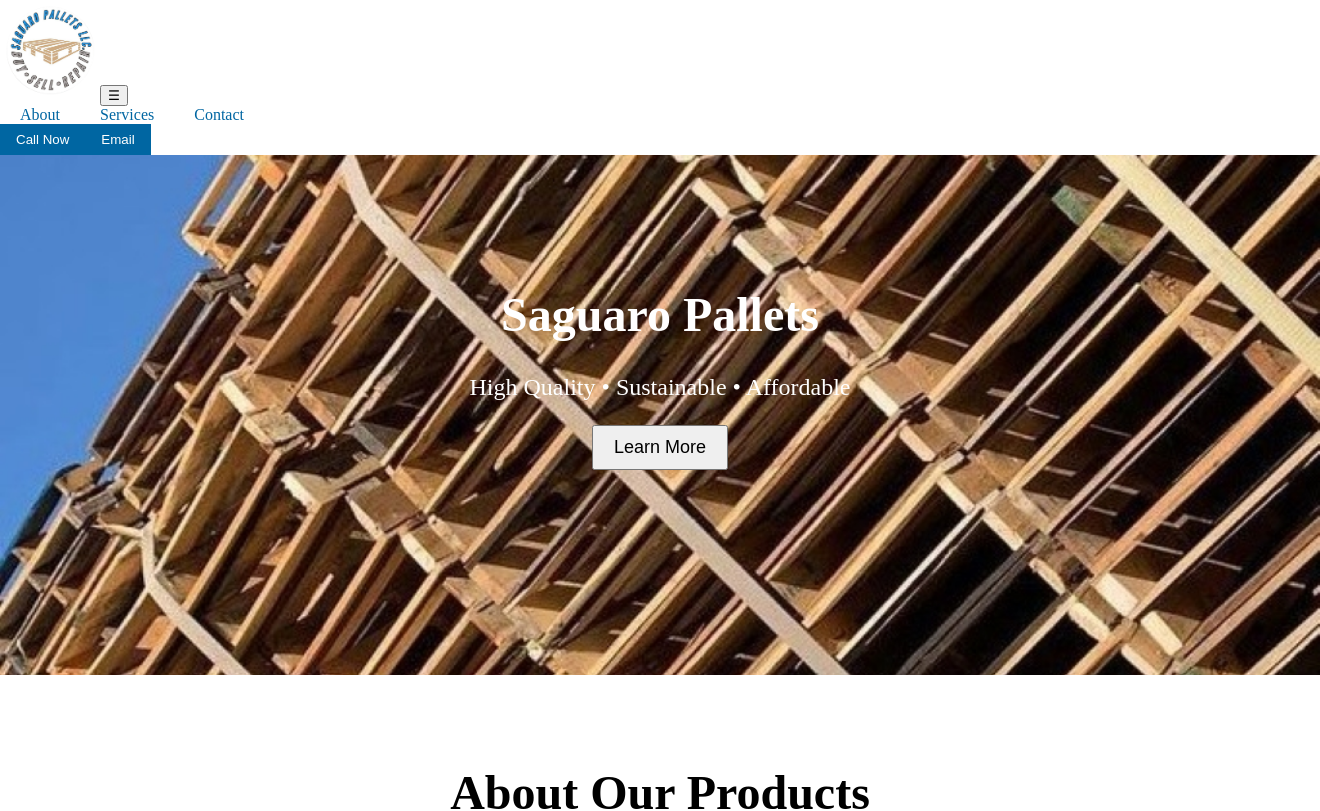
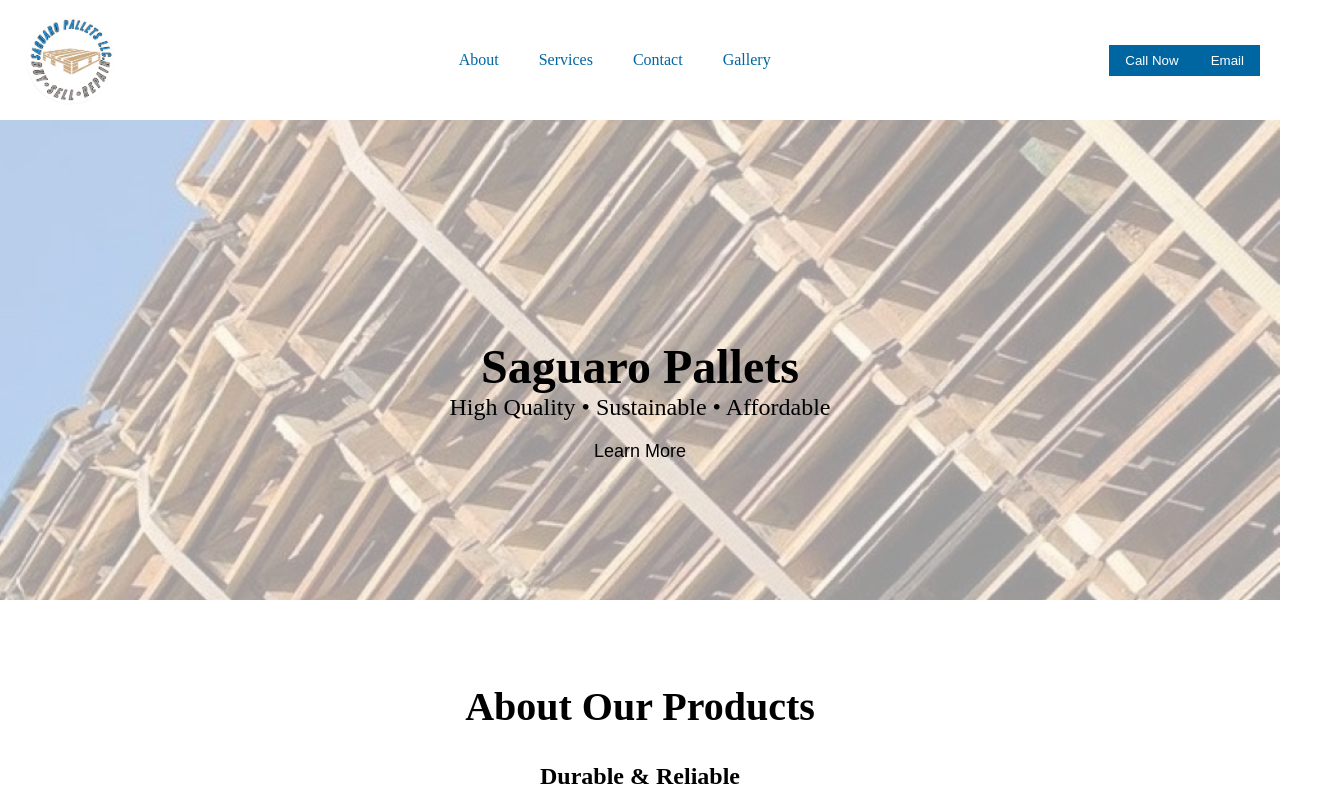
Before and after one commit to RangelDan/saguaro-pallets, a Next.js app: page / in a window 1280 px wide. Shown: the top 811 px of the page, 1320 px wide, since content can reach past the window. Built offline with nearby package versions, Linux system fonts and the light colour scheme.

Commit message:
polishing navbar

```diff
--- a/src/components/calltoaction/CallToAction.js
+++ b/src/components/calltoaction/CallToAction.js
@@ -6,7 +6,7 @@
       background: 'green',
       color: '#fff'
     }}>
-      <h1 style={{fontSize: '4rem'}}>Call now for a free quote!</h1>
+      <h1 style={{fontSize: '3rem'}}>Call now for a free quote!</h1>
       <h2 style={{fontSize: '2rem'}}>Best Prices Guaranteed</h2>
       <button style={{fontSize: '18px', padding: '10px 20px'}}>Call Now</button>
     </div>
--- a/src/components/centertextsection/CenterTextSection.js
+++ b/src/components/centertextsection/CenterTextSection.js
@@ -4,9 +4,10 @@
       textAlign: 'center',
       backgroundColor: '#fff',
       padding: '50px 20px',
-      width: '100%'
+      width: '100%',
+      boxSizing: 'border-box',
     }}>
-      <h2 style={{fontSize: '3rem'}}>About Our Products</h2>
+      <h2 style={{fontSize: '2.5rem'}}>About Our Products</h2>
       <h3 style={{fontSize: '1.5rem'}}>Durable & Reliable</h3>
       <p style={{fontSize: '18px'}}>Our pallets are designed to withstand the rigors of heavy use, ensuring longevity and reliability.</p>
       <hr />
--- a/src/components/contactform/ContactForm.js
+++ b/src/components/contactform/ContactForm.js
@@ -3,7 +3,8 @@
     <div style={{
       background: '#f8f8f8',
       padding: '20px',
-      textAlign: 'center'
+      textAlign: 'center',
+      boxSizing: 'border-box',
     }}>
       <h2>Contact Us</h2>
       <form action="/submit_form" method="POST" style={{ textAlign: 'center' }}>
--- a/src/components/footer/Footer.js
+++ b/src/components/footer/Footer.js
@@ -4,7 +4,8 @@
       backgroundColor: '#333',
       color: 'white',
       textAlign: 'center',
-      padding: '20px'
+      padding: '20px',
+      boxSizing: 'border-box',
     }}>
       <a href="https://facebook.com" target="_blank" style={{ margin: '0 10px' }}>
         <img src="/facebook-icon.png" alt="Facebook" style={{ width: '24px', verticalAlign: 'middle' }} />
--- a/src/components/herosection/HeroSection.js
+++ b/src/components/herosection/HeroSection.js
@@ -1,25 +1,26 @@
-// components/HeroSection.js
+import Image from 'next/image';
+import styles from './HeroSection.module.css';
+
 const HeroSection = () => (
-    <div style={{
-      background: "url('/loaded.jpg') no-repeat center center",
-      backgroundSize: 'cover',
-      backgroundColor: 'black',
-      color: '#fff',
-      textAlign: 'center',
-      padding: '100px 20px',
-      height: '40vh',
-      width: '100%'
-    }}>
-      <h1 style={{fontSize: '3rem', color: 'light grey'}}>Saguaro Pallets</h1>
-      <p style={{fontSize: '1.5rem', color: 'light grey'}}>High Quality • Sustainable • Affordable</p>
-      <button style={{
-        fontSize: '18px',
-        color: 'light grey',
-        padding: '10px 20px'
-        }}>
-          Learn More
-        </button>
+  <div className={styles.heroContainer}>
+    <div className={styles.backgroundImage}>
+      <Image
+        src="/loaded.jpg"
+        alt="Background"
+        layout="fill"
+        objectFit="cover"
+        priority
+      />
     </div>
-  );
 
-  export default HeroSection;
+    <div className={styles.contentLayer}>
+      <h1 className={styles.title}>Saguaro Pallets</h1>
+      <p className={styles.subtitle}>High Quality • Sustainable • Affordable</p>
+      <button className={styles.button}>
+        Learn More
+      </button>
+    </div>
+  </div>
+);
+
+export default HeroSection;
--- /dev/null
+++ b/src/components/herosection/HeroSection.module.css
@@ -0,0 +1,47 @@
+.heroContainer {
+    position: relative;
+    text-align: center;
+    height: 60vh;
+    width: 100%;
+    overflow: hidden;
+  }
+
+  .backgroundImage {
+    position: absolute;
+    top: 0;
+    left: 0;
+    width: 100%;
+    height: 100%;
+    object-fit: cover;
+    opacity: 0.4;
+  }
+
+  .contentLayer {
+    position: relative;
+    padding: 50px 20px;
+    z-index: 2;
+    display: flex;
+    flex-direction: column;
+    justify-content: center;
+    height: 100%;
+    color: black;
+  }
+
+  .title {
+    font-size: 3rem;
+    margin: 0;
+  }
+
+  .subtitle {
+    font-size: 1.5rem;
+    margin: 0;
+  }
+
+  .button {
+    font-size: 18px;
+    padding: 10px 20px;
+    border: none;
+    background-color: transparent;
+    color: black;
+    margin: 10px;
+  }
--- a/src/components/imagesection/ImageSection.js
+++ b/src/components/imagesection/ImageSection.js
@@ -4,7 +4,8 @@
       display: 'flex',
       flexWrap: 'wrap',
       padding: '20px',
-      justifyContent: 'space-between'
+      justifyContent: 'space-between',
+      boxSizing: 'border-box',
     }}>
       <div style={{
         flex: '1 1 30%',
--- a/src/components/navbar/Navbar.js
+++ b/src/components/navbar/Navbar.js
@@ -1,188 +1,7 @@
-// // components/Navbar.js
-// const Navbar = () => (
-//     <div style={{
-//       display: 'flex',
-//       justifyContent: 'space-between',
-//       alignItems: 'center',
-//       padding: '10px 20px',
-//       background: '#fff',
-//       color: '#fff',
-//       width: '100%'
-//     }}>
-//       <img src="/saglogo.png" alt="Company Logo" style={{height: '150px', width: '150px'}}/>
-//       <div>
-//         <button style={{
-//           color: '#fff',
-//           background: '#0066A2',
-//           border: 'none',
-//           padding: '8px 16px',
-//           cursor: 'pointer',
-//           display: 'block',
-//           marginBottom: '5px',
-//         }}>
-//           Call Now
-//         </button>
-//         <button style={{
-//           color: '#fff',
-//           background: '#0066A2',
-//           border: 'none',
-//           padding: '8px 16px',
-//           cursor: 'pointer',
-//           display: 'block'
-//         }}>
-//           Email
-//         </button>
-//       </div>
-//     </div>
-//   );
-
-//   export default Navbar;
-
-
-// components/Navbar.js
-// const Navbar = () => (
-//   <div style={{
-//     display: 'flex',
-//     justifyContent: 'space-between',
-//     alignItems: 'center',
-//     padding: '10px 20px',
-//     background: '#fff',
-//     color: '#333', // Changed for visibility on white background
-//     width: '100%'
-//   }}>
-//     <img src="/saglogo.png" alt="Company Logo" style={{height: '100px', width: '100px'}}/> {/* Adjusted height for balance */}
-//     <div style={{ flexGrow: 1, textAlign: 'center' }}>
-//       <a href="#about" style={{ margin: '0 20px', color: '#0066A2', textDecoration: 'none' }}>About</a>
-//       <a href="#services" style={{ margin: '0 20px', color: '#0066A2', textDecoration: 'none' }}>Services</a>
-//       <a href="#contact" style={{ margin: '0 20px', color: '#0066A2', textDecoration: 'none' }}>Contact</a>
-//     </div>
-//     <div style={{display: 'flex', gap: '10px'}}> {/* Flex display for horizontal layout */}
-//       <button style={{
-//         color: '#fff',
-//         background: '#0066A2',
-//         border: 'none',
-//         padding: '8px 16px',
-//         cursor: 'pointer',
-//       }}>
-//         Call Now
-//       </button>
-//       <button style={{
-//         color: '#fff',
-//         background: '#0066A2',
-//         border: 'none',
-//         padding: '8px 16px',
-//         cursor: 'pointer',
-//       }}>
-//         Email
-//       </button>
-//     </div>
-//   </div>
-// );
-
-// export default Navbar;
-
-// components/Navbar.js
-// 'use client'
-// import { useState } from 'react';
-
-// const Navbar = () => {
-//   const [isMenuOpen, setMenuOpen] = useState(false);
-
-//   const toggleMenu = () => {
-//     setMenuOpen(!isMenuOpen);
-//   };
-
-//   return (
-//     <>
-//       <div style={{
-//         display: 'flex',
-//         justifyContent: 'space-between',
-//         alignItems: 'center',
-//         padding: '10px 20px',
-//         background: '#fff',
-//         color: '#333',
-//         width: '100%',
-//         position: 'relative',
-//       }}>
-//         <img src="/saglogo.png" alt="Company Logo" style={{ height: '50px', width: '150px' }} />
-
-//         {/* Toggle button for mobile */}
-//         <button onClick={toggleMenu} style={{
-//           display: 'none', // Hidden by default, shown in media query
-//           background: 'none',
-//           border: 'none',
-//           cursor: 'pointer',
-//           fontSize: '24px',
-//           color: '#0066A2',
-//         }}>☰</button>
-
-//         {/* Links container */}
-//         <div className="links" style={{ flexGrow: 1, textAlign: 'center', display: 'flex', justifyContent: 'center' }}>
-//           <a href="#about" style={{ margin: '0 20px', color: '#0066A2', textDecoration: 'none' }}>About</a>
-//           <a href="#services" style={{ margin: '0 20px', color: '#0066A2', textDecoration: 'none' }}>Services</a>
-//           <a href="#contact" style={{ margin: '0 20px', color: '#0066A2', textDecoration: 'none' }}>Contact</a>
-//         </div>
-
-//         {/* Buttons */}
-//         <div className="buttons" style={{ display: 'flex', gap: '10px' }}>
-//           <button style={{
-//             color: '#fff',
-//             background: '#0066A2',
-//             border: 'none',
-//             padding: '8px 16px',
-//             cursor: 'pointer',
-//           }}>
-//             Call Now
-//           </button>
-//           <button style={{
-//             color: '#fff',
-//             background: '#0066A2',
-//             border: 'none',
-//             padding: '8px 16px',
-//             cursor: 'pointer',
-//           }}>
-//             Email
-//           </button>
-//         </div>
-
-//         {/* Mobile menu */}
-//         {isMenuOpen && (
-//           <div style={{
-//             position: 'absolute',
-//             top: '60px', right: '0',
-//             background: 'white',
-//             border: '1px solid #ddd',
-//             borderRadius: '5px',
-//             width: '100%',
-//             boxShadow: '0 4px 6px rgba(0,0,0,0.1)',
-//           }}>
-//             <a href="#about" style={{ display: 'block', padding: '10px 20px', color: '#0066A2', textDecoration: 'none' }}>About</a>
-//             <a href="#services" style={{ display: 'block', padding: '10px 20px', color: '#0066A2', textDecoration: 'none' }}>Services</a>
-//             <a href="#contact" style={{ display: 'block', padding: '10px 20px', color: '#0066A2', textDecoration: 'none' }}>Contact</a>
-//           </div>
-//         )}
-//       </div>
-
-//       {/* Style adjustments for responsiveness */}
-//       <style jsx>{`
-//         @media (max-width: 768px) {
-//           .links, .buttons {
-//             display: none;
-//           }
-//           button:first-of-type {
-//             display: block;  // Show the menu toggle button
-//           }
-//         }
-//       `}</style>
-//     </>
-//   );
-// };
-
-// export default Navbar;
 'use client'
 
-import { useState } from 'react';
-import './Navbar.module.css'; // Make sure to import the CSS file
+import { useState } from 'react'
+import styles from './Navbar.module.css'
 
 const Navbar = () => {
   const [isMenuOpen, setMenuOpen] = useState(false);
@@ -192,27 +11,29 @@
   };
 
   return (
-    <div className="navbar">
-      <img src="/saglogo.png" alt="Company Logo" style={{height: '100px', width: '100px'}} />
+    <div className={styles.navbar}>
+      <img src="/saglogo.png" alt="Saguaro Pallets - Buy and sell" style={{height: '100px', width: '100px'}} />
 
-      <button onClick={toggleMenu} className="mobile-menu-button">☰</button>
+      <button onClick={toggleMenu} className={styles.mobileMenuButton}>☰</button>
 
-      <div className="links">
+      <div className={styles.links}>
         <a href="#about" style={{ margin: '0 20px', textDecoration: 'none', color: '#0066A2' }}>About</a>
         <a href="#services" style={{ margin: '0 20px', textDecoration: 'none', color: '#0066A2' }}>Services</a>
         <a href="#contact" style={{ margin: '0 20px', textDecoration: 'none', color: '#0066A2' }}>Contact</a>
+        <a href="#gallery" style={{ margin: '0 20px', textDecoration: 'none', color: '#0066A2' }}>Gallery</a>
       </div>
 
-      <div className="buttons">
+      <div className={styles.buttons}>
         <button style={{ background: '#0066A2', color: '#fff', border: 'none', padding: '8px 16px' }}>Call Now</button>
         <button style={{ background: '#0066A2', color: '#fff', border: 'none', padding: '8px 16px' }}>Email</button>
       </div>
 
       {isMenuOpen && (
-        <div className="mobile-menu">
+        <div className={styles.mobileMenu}>
           <a href="#about" style={{ display: 'block', padding: '10px 20px', textDecoration: 'none', color: '#0066A2' }}>About</a>
           <a href="#services" style={{ display: 'block', padding: '10px 20px', textDecoration: 'none', color: '#0066A2' }}>Services</a>
           <a href="#contact" style={{ display: 'block', padding: '10px 20px', textDecoration: 'none', color: '#0066A2' }}>Contact</a>
+          <a href="#gallery" style={{ display: 'block', padding: '10px 20px', textDecoration: 'none', color: '#0066A2' }}>Gallery</a>
         </div>
       )}
     </div>
--- a/src/components/navbar/Navbar.module.css
+++ b/src/components/navbar/Navbar.module.css
@@ -1,4 +1,3 @@
-/* Navbar.css */
 .navbar {
   display: flex;
   justify-content: space-between;
@@ -7,15 +6,16 @@
   background: #fff;
   color: #333;
   width: 100%;
+  box-sizing: border-box; /* Make sure padding is included in width */
   position: relative;
 }
 
-  .navbar img {
+/* .navbar img {
   height: 50px;
   width: 150px;
-  }
+} */
 
-  .navbar button.mobile-menu-button {
+.mobileMenuButton {
   display: none; /* Hidden by default */
   background: none;
   border: none;
@@ -28,14 +28,7 @@
   display: flex;
   justify-content: center;
   align-items: center;
-  }
-
-  .buttons {
-    gap: 10px;
-  }
-
-  .mobile-menu {
-    display: none; /* Initially hidden */
+  color: black;
 }
 
 @media (max-width: 768px) {
@@ -43,19 +36,20 @@
       display: none; /* Hide desktop links and buttons on mobile */
   }
 
-    button.mobile-menu-button {
+  .mobileMenuButton {
       display: block; /* Show the menu toggle button */
   }
 
-    .mobile-menu {
+  .mobileMenu {
       display: block; /* Show mobile menu when menu is open */
       position: absolute;
       top: 60px;
       right: 0;
       background: white;
-      border: 1px solid #ddd;
+      border: 1px solid black;
       border-radius: 5px;
-      width: 100%;
       box-shadow: 0 4px 6px rgba(0,0,0,0.1);
+      width: calc(100% - 40px);
+      box-sizing: border-box;
   }
 }
```
Also changed, not shown: src/app/page.js (+6 -1 lines). Lines whose indentation alone changed are shown as unchanged.
